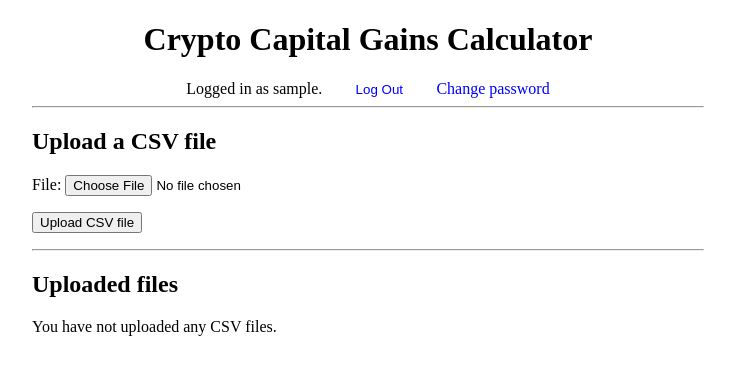
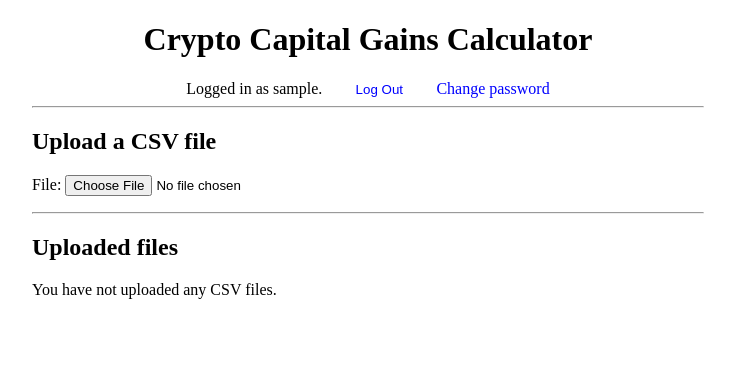
Before and after one commit to jackmurray90/ccgc, a Django app: page / in a window 1280 px wide. Shown: the top 375 px of the page, without its empty margins (272-1007 px from the left). Run offline with Django 5.2, Linux system fonts and the light colour scheme; the visitor is signed in with stand-in values (Sample User, id 1); data that the repository does not hold is empty.

Commit message:
automatically upload file when selected

```diff
--- a/ccgc/templates/dashboard.html
+++ b/ccgc/templates/dashboard.html
@@ -21,6 +21,14 @@
       cursor: pointer;
     }
   </style>
+  <script>
+    window.addEventListener("load", (event) => {
+      document.getElementById("id_file").onchange = function() {
+        document.getElementById("form").submit();
+      };
+      document.getElementById("submit_button").remove();
+    });
+  </script>
 {% endblock %}
 
 {% block content %}
@@ -35,10 +43,10 @@
     </div>
   {% endif %}
 
-  <form action="{% url "upload" %}" method="post" enctype="multipart/form-data">
+  <form id="form" action="{% url "upload" %}" method="post" enctype="multipart/form-data">
     {% csrf_token %}
     {{ form }}
-    <div><input type="submit" value="Upload CSV file"></div>
+    <div id="submit_button"><input type="submit" value="Upload CSV file"></div>
   </form>
 
   <hr/>
--- a/ccgc/views.py
+++ b/ccgc/views.py
@@ -24,6 +24,7 @@ class UploadFileView(View):
                 if request.FILES['file'].size > 10 * 1024 * 1024:
                     messages.error(request, "Maximum file size is 10 MB.")
                 else:
+                    messages.info(request, f"{request.FILES['file'].name} was uploaded.")
                     CsvFile.objects.create(
                         user=request.user,
                         file=request.FILES['file'],
```
